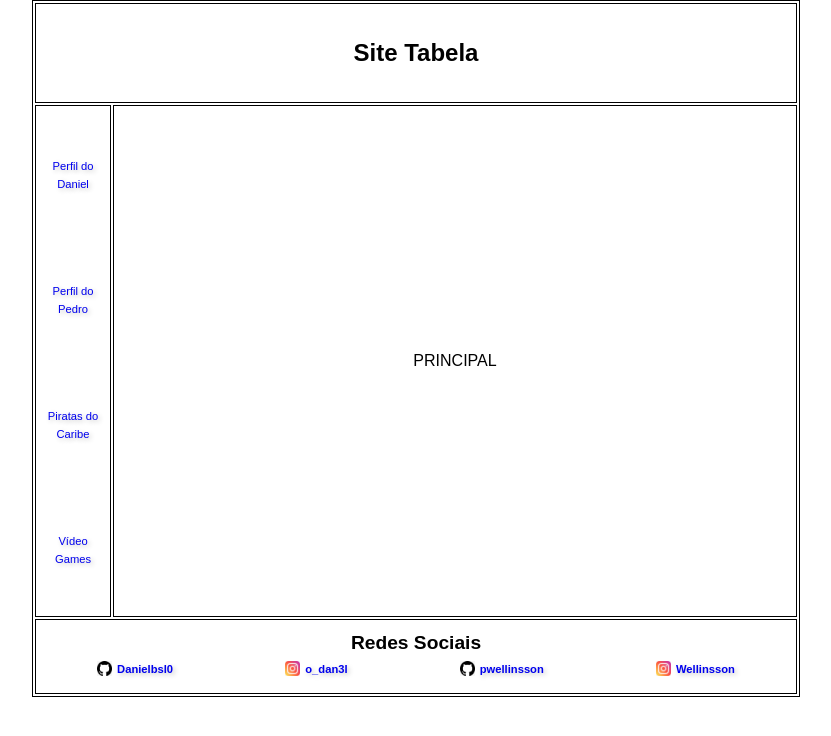
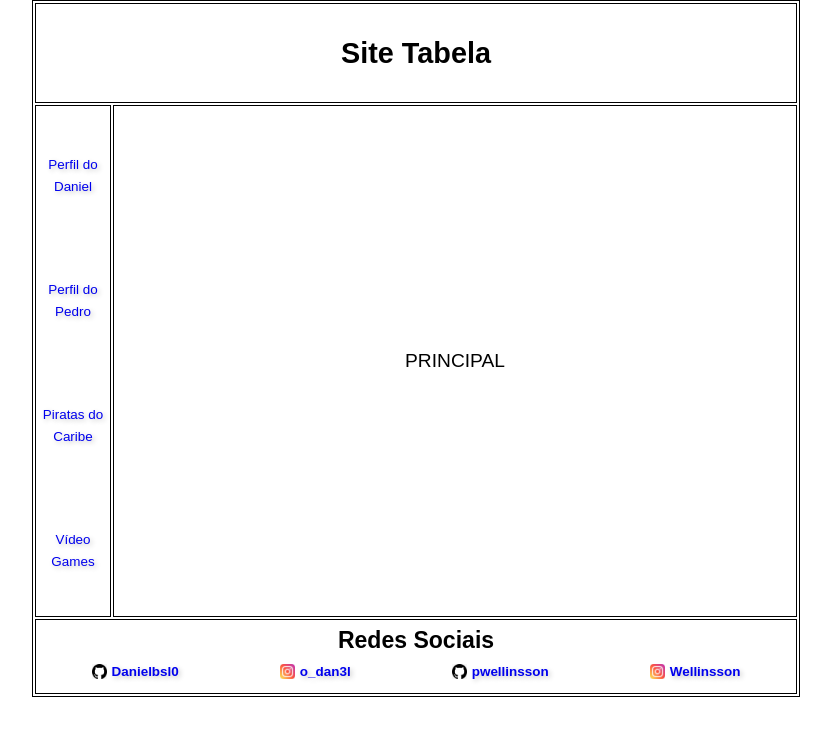
Before and after one commit to Danielbsl0/html-ifal, a plain HTML site: page layout/layout.html in a window 1280 px wide. Shown: the whole page, without its empty margins (224-1055 px from the left). Drawn offline with Linux system fonts and the light colour scheme.

Commit message:
Increase letter size

```diff
--- a/layout/layout.html
+++ b/layout/layout.html
@@ -92,6 +92,12 @@
       /*Configurações de item flexul#rodape > li {
 
       }*/
+
+      @media screen and (min-width: 850px) {
+        body {
+          font-size: 1.2em;
+        }
+      }
     </style>
   </head>
   <body>
```
